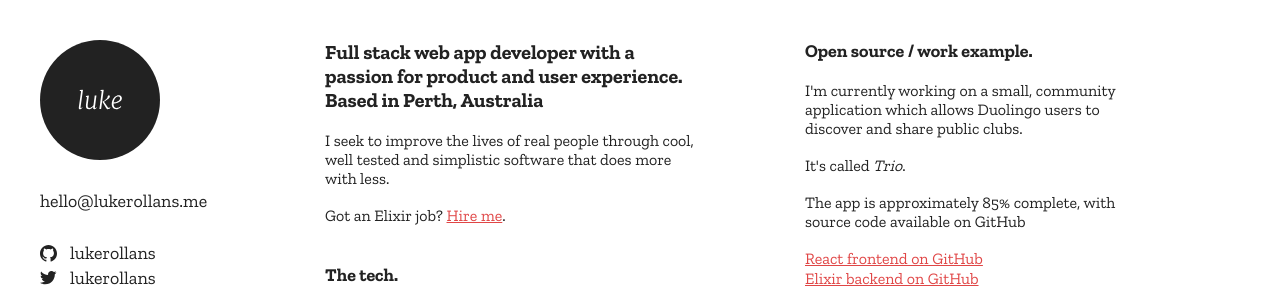
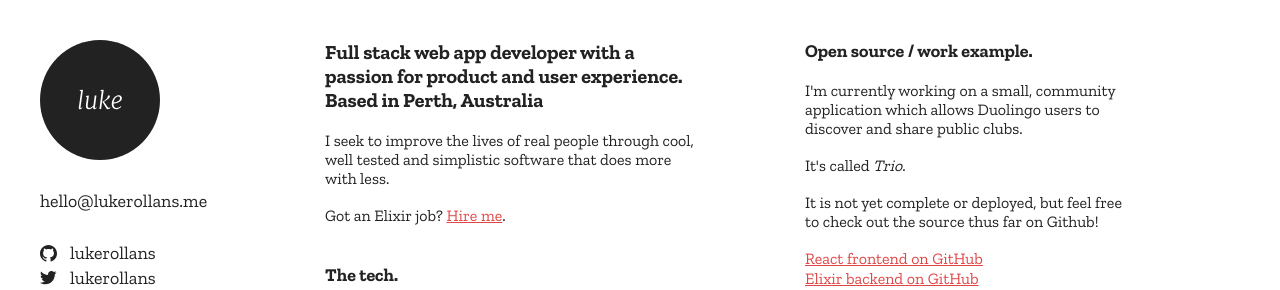
Before and after one commit to lukerollans/rollans.sh, a React (Create React App) app: page / in a window 1280 px wide. Shown: the top 290 px of the page. Built offline with nearby package versions, Linux system fonts and the light colour scheme.

Commit message:
Increase visibility that Trio is not ready or deployed, yet

```diff
--- a/src/components/open-source-example.js
+++ b/src/components/open-source-example.js
@@ -17,8 +17,8 @@ const OpenSourceExample = (props) => {
       </p>
 
       <p>
-        The app is approximately 85% complete, with source code available
-        on GitHub
+        It is not yet complete or deployed, but feel free to check out
+        the source thus far on Github!
       </p>
 
       <ul>
```
